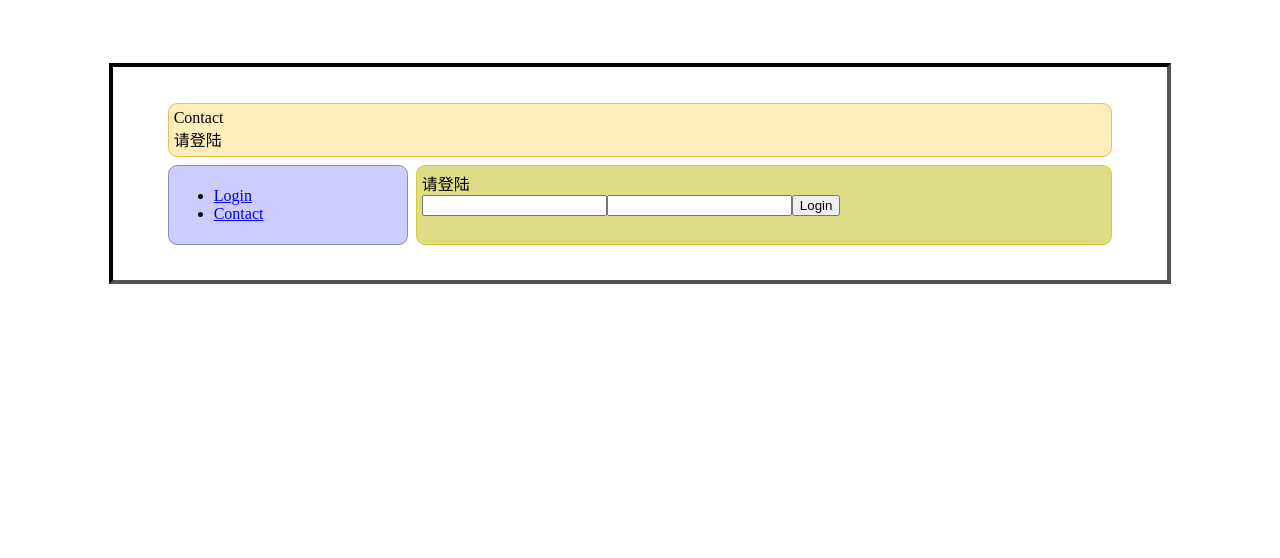
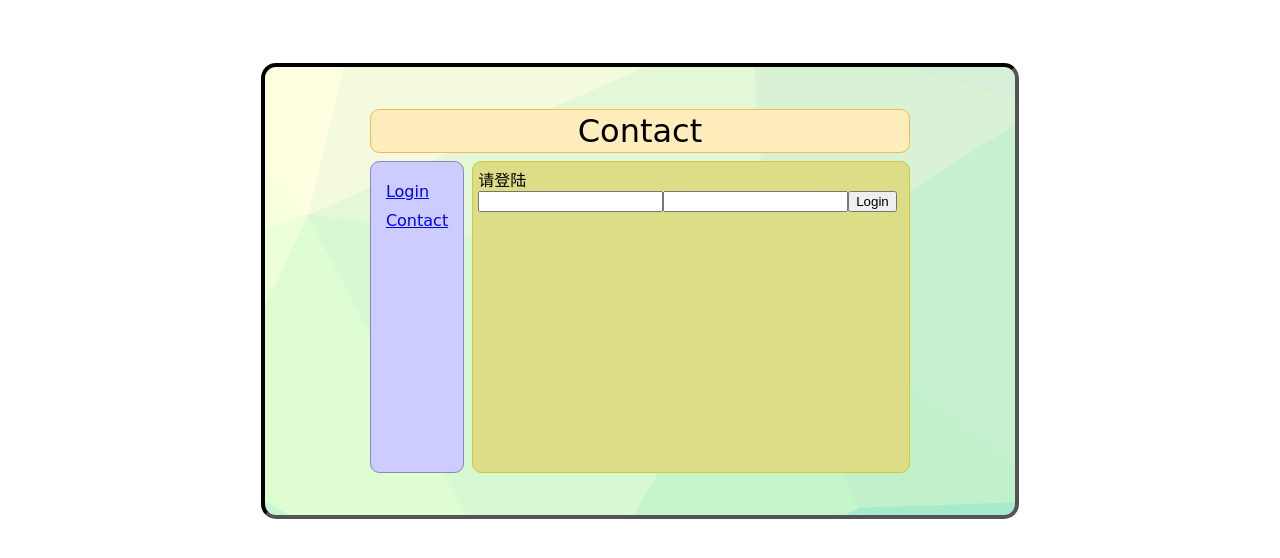
Before and after one commit to React-home-work/contact-homework, a React (Create React App) app: page /Login in a window 1280 px wide. Shown: the top 558 px of the page. Built offline with nearby package versions, Linux system fonts and the light colour scheme.

Commit message:
简单更新样式

```diff
--- a/src/App.css
+++ b/src/App.css
@@ -1,24 +1,30 @@
 .App {
-  border-width: 0.3em;
-  border-style: inset;
-  border-color: black;
-  margin: 5% 8% 5% 8%;
-  padding: 2.5% 4% 2.5% 4%;
+    border-width: 0.3em;
+    border-style: inset;
+    border-color: black;
+    border-radius: 15px;
+    margin: 5% 20% 5% 20%;
+    padding: 3% 8% 3% 8%;
+    background-image: url("./static/background.png");
+    font-family: "Comic Sans MS";
 }
 
 .Container {
-  display: -webkit-flex;
-  display: flex;
-  flex-direction: column
-  /* flex-direction: row | row-reverse | column | column-reverse; */
+    display: -webkit-flex;
+    display: flex;
+    flex-direction: column;
 }
 
 .header {
     display: block;
     margin: 4px;
-    padding: 5px;
-    /* min-height: 100px; */
+    padding: 2px;
     border: 1px solid #eebb55;
     border-radius: 7pt;
     background: #ffeebb;
 }
+
+.header:first-child {
+    font-size: xx-large;
+    text-align: center;
+}
--- a/src/App.js
+++ b/src/App.js
@@ -7,14 +7,15 @@ class App extends Component {
 
   render() {
     return (
+      <div className="back-ground">
       <div id="App" className="App">
         <div id="Container" className="Container">
           <div className="header">
             <div>Contact</div>
-            <div>{this.props.authenticateReducer.loginState}</div>
           </div>
           <Menu menuItem={this.props.children}/>
         </div>
+      </div>
       </div>
     );
   }
--- a/src/component/contact/Container.js
+++ b/src/component/contact/Container.js
@@ -1,10 +1,10 @@
 import React, { Component } from "react";
 import { connect } from "react-redux";
 import { addOne, getList, setSearchCondition } from "./actionCreator";
-import "../../App.css";
 import FormTab from "./addFormView";
 import ListTab from "./itemsListView";
 import SearchCondition from "./searchView";
+import "./styles.css";
 
 class Contact extends Component {
 
@@ -21,9 +21,9 @@ class Contact extends Component {
     dispatch(getList());
     return (
       <div>
-        <div>
-          <li onClick={() => this.changeTab("TabA")}>新增</li>
-          <li onClick={() => this.changeTab("TabB")}>联系人列表</li>
+        <div className="tab">
+          <div onClick={() => this.changeTab("TabA")}>ADD</div>
+          <div onClick={() => this.changeTab("TabB")}>LIST</div>
         </div>
         <div>
           {this.state.tabName === "TabA" ? (
--- a/src/component/contact/addFormView.js
+++ b/src/component/contact/addFormView.js
@@ -1,17 +1,18 @@
 import React, { Component } from "react";
+import "./styles.css";
 
 class FormTab extends Component {
 
   render() {
     return (
       <div>
-        <div>添加联系人</div>
-        <div>
-          <input type="text" ref="name" placeholder="Name"/>
-          <input type="text" ref="phone" placeholder="Phone"/>
-          <button onClick={() => {this.props.onAddClick(this.refs.name.value,
+        <div className="add-title">Please Add One</div>
+        <div className="add-input">
+          <div><input type="text" ref="name" placeholder="Name"/></div>
+          <div><input type="text" ref="phone" placeholder="Phone"/></div>
+          <div><button onClick={() => {this.props.onAddClick(this.refs.name.value,
             this.refs.phone.value); this.refs.name.value = '';
-            this.refs.phone.value = ''; }}>Submit</button>
+            this.refs.phone.value = ''; }}>Submit</button></div>
         </div>
       </div>
     )
--- a/src/component/contact/itemsListView.js
+++ b/src/component/contact/itemsListView.js
@@ -52,8 +52,7 @@ class ListTab extends Component {
 
   render() {
     return (
-      <div>
-        <div>TabB</div>
+      <div className="list-page">
         <ul ref={(ul) => {
           this.ulList = ul;
         }} className="item-listing" onScroll={this.onScroll}>
@@ -65,7 +64,7 @@ class ListTab extends Component {
                   <span>&nbsp;&nbsp;&nbsp;&nbsp;phone: {item.phone}</span></li>
               );
             })}
-          {this.state.isEnd ? <li><span>到底啦</span></li> : null}
+          {this.state.isEnd ? <li><span>The End !</span></li> : null}
         </ul>
       </div>
     );
--- a/src/component/contact/searchView.js
+++ b/src/component/contact/searchView.js
@@ -1,10 +1,11 @@
 import React, { Component } from "react";
+import "./styles.css";
 
 class SearchCondition extends Component {
 
   render() {
     return(
-      <div>
+      <div className="search">
         <input type="text" ref="search" />
         <button onClick={() => {
           this.props.onSearchClick(this.refs.search.value);
--- a/src/component/contact/styles.css
+++ b/src/component/contact/styles.css
@@ -1,9 +1,58 @@
+.list-page {
+    margin-left: 100px;
+}
+
 .item-listing {
-    height: 99px;
+    height: 124px;
     overflow-y: auto;
 }
 
 .item-listing > li {
     display: block;
-    height: 20px;
+    height: 25px;
 }
+
+.tab{
+    margin-left: 100px;
+    margin-top: 15px;
+}
+
+.tab > div {
+    display: inline-block;
+    width: 70px;
+    text-align: center;
+    margin: 5px 50px 20px 10px;
+    padding: 5px;
+    border-style: solid;
+    border-width: 0.5px;
+    border-color: black;
+    border-radius: 30px;
+}
+
+.search {
+    margin-left: 140px;
+    margin-top: 15px;
+}
+
+.search > button {
+    margin-left: 15px;
+}
+
+.add-input {
+    display: block;
+}
+
+.add-input > div{
+    margin-top: 15px;
+    margin-right: 10px;
+    margin-left: 140px;
+}
+
+.add-input > div > button {
+    margin-left: 35px;
+}
+
+.add-title {
+    font-size: x-large;
+    margin-left: 130px;
+}
--- a/src/component/menu/menuView.js
+++ b/src/component/menu/menuView.js
@@ -7,14 +7,8 @@ export default class Menu extends Component {
     return (
       <div className="content">
         <div className="menu-column">
-          <ul>
-            <li>
-              <Link to="/login">Login</Link>
-            </li>
-            <li>
-              <Link to="/contact">Contact</Link>
-            </li>
-          </ul>
+            <div><Link to="/login">Login</Link></div>
+            <div><Link to="/contact">Contact</Link></div>
         </div>
         <div className="menu-content">{this.props.menuItem}</div>
       </div>
--- a/src/component/menu/styles.css
+++ b/src/component/menu/styles.css
@@ -10,14 +10,18 @@
 
 .menu-column {
     margin: 4px;
-    padding: 5px;
+    padding: 10px 5px 5px 5px;
     border: 1px solid #8888bb;
     border-radius: 7pt;
     background: #ccccff;
     -webkit-flex: 1 6 20%;
-    flex: 1 6 20%;
+    flex: 1 6 8%;
     -webkit-order: 1;
     order: 1;
+}
+
+.menu-column > div {
+    margin: 10px;
 }
 
 .menu-content {
@@ -26,6 +30,7 @@
     border: 1px solid #cccc33;
     border-radius: 7pt;
     background: #dddd88;
+    min-height: 300px;
     -webkit-flex: 3 1 60%;
     flex: 3 1 60%;
     -webkit-order: 2;
```
Also changed, not shown: src/static/background.png (added).
